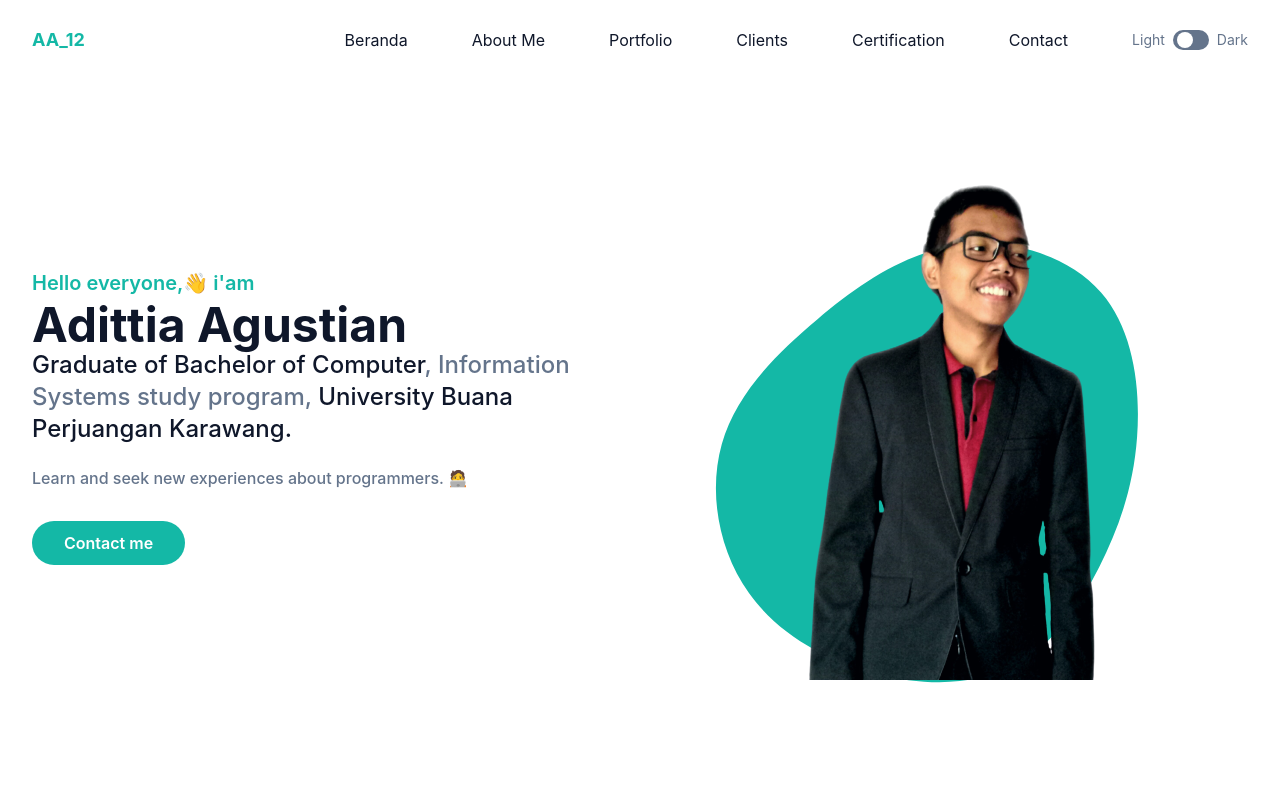
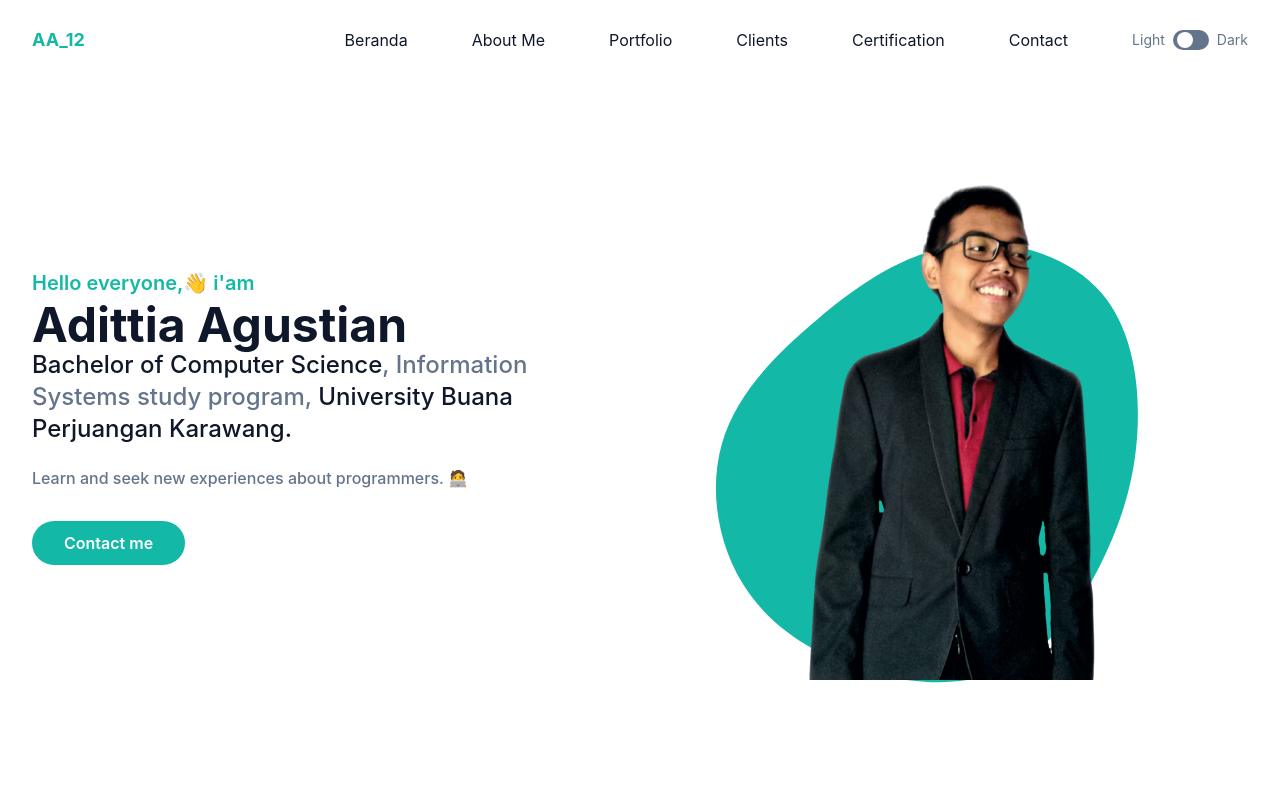
Before and after one commit to adittia12/my-portfolio, a website with bundled scripts: page index.html in a window 1280 px wide. Shown: the top 800 px of the page. Built offline with nearby package versions, Linux system fonts and the light colour scheme.

Commit message:
update section home

```diff
--- a/index.html
+++ b/index.html
@@ -76,7 +76,7 @@
             <div class="flex flex-wrap">
                 <div class="self-center w-full px-4 lg:w-1/2">
                     <h1 class="text-base font-semibold text-primary md:text-xl">Hello everyone,👋 i'am <span class="block mt-1 text-4xl font-bold text-dark lg:text-5xl dark:text-white">Adittia Agustian</span></h1>
-                    <h2 class="mb-5 text-lg font-medium text-secondary lg:text-2xl"><span class="text-dark dark:text-white">Graduate of Bachelor of Computer</span>, Information Systems study program, <span class="text-dark dark:text-white">University Buana Perjuangan Karawang.</span></h2>
+                    <h2 class="mb-5 text-lg font-medium text-secondary lg:text-2xl"><span class="text-dark dark:text-white">Bachelor of Computer Science</span>, Information Systems study program, <span class="text-dark dark:text-white">University Buana Perjuangan Karawang.</span></h2>
                     <p class="mb-10 font-medium leading-relaxed text-secondary">Learn and seek new experiences about programmers. <span class="font-bold text-dark dark:text-white">🧑‍💻</span></p>
 
                     <a href="https://api.whatsapp.com/send?phone=628990364658" class="px-8 py-3 text-base font-semibold text-white transition duration-300 ease-in-out rounded-full bg-primary hover:shadow-lg hover:opacity-80">Contact me</a>
```
